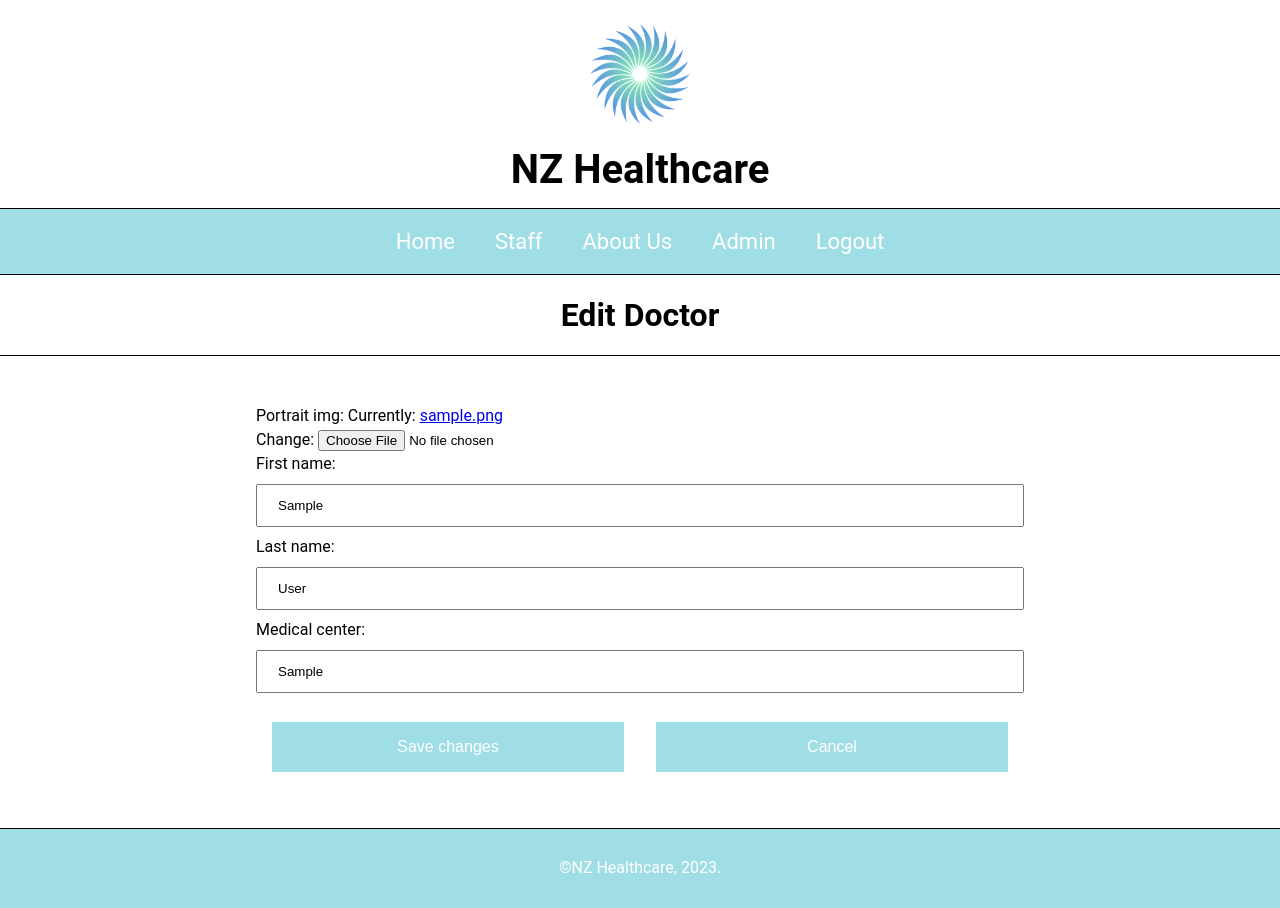
After one commit to Lunatic8273/Healthcare-App, a Django app: page /edit_doctor/ in a window 1280 px wide. The commit adds this page. Run offline with Django 4.2, Linux system fonts and the light colour scheme; a user stored in the database is signed in; tables that the repository leaves empty hold one stand-in row (values such as "Sample post").

Commit message:
Code Cleanup

```diff
--- a/nz_healthcare/urls.py
+++ b/nz_healthcare/urls.py
@@ -25,8 +25,7 @@ urlpatterns = [
     path('', include('referrals.urls')),
     path("accounts/", include("django.contrib.auth.urls")),
     path("", TemplateView.as_view(template_name="home.html"), name="home"),
-]
-
+] + static(settings.MEDIA_URL, document_root=settings.MEDIA_ROOT)
 #
 
 if settings.DEBUG:
--- a/referrals/forms.py
+++ b/referrals/forms.py
@@ -1,10 +1,15 @@
 from django import forms
-from .models import Person, Referral
+from .models import Person, Referral, Doctor
 
 class PersonForm(forms.ModelForm):
     class Meta:
         model = Person
         fields = ['first_name', 'last_name', 'phone_number', 'date_of_birth', 'GP']
+
+class DoctorAddPersonForm(forms.ModelForm):
+    class Meta:
+        model = Person
+        fields = ['first_name', 'last_name', 'phone_number', 'date_of_birth']
 
 class PatientAddReferralForm(forms.ModelForm):
     class Meta:
@@ -20,3 +25,8 @@ class GlobalReferralForm(forms.ModelForm):
     class Meta:
         model = Referral
         fields = ['person', 'referrer', 'referral_date', 'referral_reason', 'note', 'document']
+
+class DoctorForm(forms.ModelForm):
+    class Meta:
+        model = Doctor
+        fields = ['portrait_img', 'first_name', 'last_name', 'medical_center']
--- a/referrals/models.py
+++ b/referrals/models.py
@@ -6,6 +6,7 @@ class Doctor(models.Model):
     first_name = models.CharField(max_length=100)
     last_name = models.CharField(max_length=100)
     medical_center = models.CharField(max_length=100)
+    portrait_img = models.ImageField(null=True, upload_to ='uploads/')
 
     def __str__(self):
         return f'{self.first_name} {self.last_name}'
--- a/referrals/templates/header-base.html
+++ b/referrals/templates/header-base.html
@@ -1,24 +1,36 @@
 {% load static %}
+{% load has_group %}
+<head>
+
+</head>
 <header id="base-header">
 	<img src="{% static 'nz-healthcare-logo.png' %}" alt="NZ Healthcare Logo"  style="width: 100px;">
 	<h1>NZ Healthcare</h1>
 	<nav>
 		<ul>
-			{% if user.is_authenticated %}
+			{% if user.is_staff %}
 				<li><a href="{% url 'home' %}">Home</a></li>
+				<li><a href="{% url 'our_staff' %}">Staff</a></li>
+				<li><a href="{% url 'about_page' %}">About Us</a></li>
+				<li><a href="{% url 'admin:index' %}">Admin</a></li>
+				<li><a href="{% url 'logout' %}">Logout</a></li>
+			{% elif user|has_group:"Patients" %}
+				<li><a href="{% url 'home' %}">Home</a></li>
+				<li><a href="{% url 'our_staff' %}">Staff</a></li>
+				<li><a href="{% url 'about_page' %}">About Us</a></li>
+				<li><a href="{% url 'patient_profile' %}">Profile</a></li>
+				<li><a href="{% url 'logout' %}">Logout</a></li>
+			{% elif user|has_group:"Doctors" %}
 				<li><a href="{% url 'my_doctor_page' %}">{{user.first_name}} {{user.last_name}}</a></li>
 				<li><a href="{% url 'person_list' %}">Patient list</a></li>
 				<li><a href="{% url 'referral_list' %}">Referrals</a></li>
-				<li><a href="{% url 'admin:index' %}">Admin</a></li>
 				<li><a href="{% url 'logout' %}">Logout</a></li>
 			{% else %}
 				<li><a href="{% url 'home' %}">Home</a></li>
+				<li><a href="{% url 'our_staff' %}">Staff</a></li>
 				<li><a href="{% url 'about_page' %}">About Us</a></li>
-				<li><a href="{% url 'our_staff' %}">Staff</a></li>
-				<li><a href="{% url 'admin:index' %}">Admin</a></li>
 				<li><a href="{% url 'login' %}">Login</a></li>
 			{% endif %}
-
 		</ul>
 	</nav>
 </header>
--- a/referrals/templates/our_staff.html
+++ b/referrals/templates/our_staff.html
@@ -31,7 +31,7 @@
 							<h1>No Patients</h1>
 						{% endif %}
 						{% for doctor in doctors %}
-								<tr class="tr-highlight"; style="cursor: pointer;">
+							<tr class="tr-highlight"; onclick="window.location.href='{% url 'doctor_page' pk=doctor.pk %}'"; style="cursor: pointer;">
 								<td> {{ doctor.pk }}</td>
 								<td> {{ doctor.first_name }} {{ doctor.last_name }}</td>
 								<td> {{ doctor.medical_center }} </td>
--- /dev/null
+++ b/referrals/templates/referrals/doctor_edit.html
@@ -0,0 +1,34 @@
+{% load static %}
+<!DOCTYPE html>
+<html lang="en">
+<head>
+    <meta charset="UTF-8">
+    <meta name="viewport" content="width=device-width, initial-scale=1.0">
+    <title>Edit Referral - NZ Healthcare</title>
+	<link rel="stylesheet" href="{% static 'referrals/home.css' %}">
+	<link rel="icon" type="image/x-icon" href="{% static 'nz-healthcare-logo.png' %}">
+</head>
+<body>
+	<div class="page-container">
+		<div class="content-wrap">
+			{% include 'header-base.html' %}
+			<header>
+				<h1>Edit Doctor</h1>
+			</header>
+			<main>
+				<div class="list-div">
+					<form method="post" enctype="multipart/form-data">
+						{% csrf_token %}
+						{{ form.as_p }}
+						<div class="list-buttons">
+							<a><button type="submit">Save changes</button></a>
+							<a id="cancel-btn" href="{% url 'my_doctor_page' %}"><button type="button">Cancel</button></a>
+						</div>
+					</form>
+				</div>
+			</main>
+		</div>
+		{% include 'footer-base.html' %}
+	</div>
+</body>
+</html>
--- a/referrals/templates/referrals/home.html
+++ b/referrals/templates/referrals/home.html
@@ -26,11 +26,6 @@
 
 					{% if user.is_authenticated %}
 						<p>Welcome, {{ user.username }}!</p>
-					{% else %}
-						<p>
-							To use the system, you need to: <br>
-							<a href="{% url 'login_view' %}"><button style="margin-top:1em; padding:12px;">log in</button></a>
-						</p>
 					{% endif %}
 				</div>
 			</main>
--- a/referrals/templates/referrals/my_person_list.html
+++ b/referrals/templates/referrals/my_person_list.html
@@ -43,6 +43,9 @@
 								</tr>
 							{% endfor %}
 						</table>
+						<div class="list-buttons">
+							<a href="{% url 'doctor_add_person_new' %}"><button>Add a Patient</button></a>
+						</div>
 					{% else %}
 						<h3>Sorry {{user}}</h3>
 						<p>You are currently logged in as admin, only users who are doctors may access their patient lists.<p>
--- a/referrals/urls.py
+++ b/referrals/urls.py
@@ -1,31 +1,58 @@
 from . import views
 from django.urls import path, include
+from django.conf import settings
+from django.conf.urls.static import static
 
 urlpatterns = [
+    #Home
     path('', views.home, name='home'),
+    #About Page
+    path('about_page', views.about_page, name='about_page'),
+    #Staff Page
+    path('our_staff', views.our_staff, name='our_staff'),
+    #Login
+    path('login/', views.login_view, name='login_view'),
+    #Doctor Profile Page
+    path('my_page/', views.my_doctor_page, name='my_doctor_page'),
+    path('my_page/<int:pk>/', views.doctor_page, name='doctor_page'),
+    #Edit Doctor details as a the doctor
+    path('edit_doctor/', views.edit_doctor, name='edit_doctor'),
+    #Patient List
     path('patients/', views.person_list, name='person_list'),
+    #Doctors Patient List
     path('my_patients/', views.my_person_list, name='my_person_list'),
+    #Delete Patient
     path('patients/<int:pk>/', views.person_delete, name='person_delete'),
-    path('patients_detail/', views.person_detail, name='person_detail'),
+    #Patient Details
     path('patients_detail/<int:pk>/', views.person_detail, name='person_detail'),
+    #Patient Edit
     path('patients_edit/', views.person_edit, name='person_edit'),
     path('patients_edit/<int:pk>/', views.person_edit, name='person_edit'),
+    #Patient Cancel Form
     path('patients/', views.person_cancel, name='person_cancel'),
+    #Create new Patient
     path('patient_new/', views.person_new, name='person_new'),
     path('patient_new/<int:pk>/', views.person_new, name='person_new'),
+    #Create new Patient as Doctor
+    path('doctor_patient_new/', views.doctor_add_person_new, name='doctor_add_person_new'),
+    #Referral List
     path('referrals/', views.referral_list, name='referral_list'),
+    #Doctors Referral List
     path('my_referrals/', views.my_referral_list, name='my_referral_list'),
+    #Edit A referral
     path('referrals_edit/<int:person_id>/<int:referral_id>/', views.global_referral_edit, name='global_referral_edit'),
+    #Create a new Referral
     path('referrals_new/', views.doctor_referral_new, name='doctor_referral_new'),
     path('referrals_new/<int:person_id>/', views.patient_referral_new, name='patient_referral_new'),
     path('global_referral_new/', views.global_referral_new, name='global_referral_new'),
+    #Referral Details
     path('referrals_detail/', views.referral_detail, name='referral_detail'),
     path('referrals_detail/<int:referral_id>/', views.referral_detail, name='referral_detail'),
-    path('view_document/<int:referral_id>/', views.view_document, name='view_document'),
+    #Delete a Referral
     path('referrals/', views.referral_delete, name='referral_delete'),
     path('referrals/<int:person_id>/<int:referral_id>/', views.referral_delete, name='referral_delete'),
-    path('about_page', views.about_page, name='about_page'),
-    path('our_staff', views.our_staff, name='our_staff'),
-    path('login/', views.login_view, name='login_view'),
-    path('my_page/', views.my_doctor_page, name='my_doctor_page'),
-]
+    #View an Attached Document
+    path('view_document/<int:referral_id>/', views.view_document, name='view_document'),
+] + static(settings.MEDIA_URL, document_root=settings.MEDIA_ROOT)
+
+#path('patients_detail/', views.person_detail, name='person_detail'),
--- a/referrals/views.py
+++ b/referrals/views.py
@@ -1,10 +1,11 @@
 from django.shortcuts import render, get_object_or_404, redirect
 from .models import Person, Referral, Doctor
-from .forms import PersonForm, DoctorAddReferralForm, GlobalReferralForm, PatientAddReferralForm
+from .forms import PersonForm, DoctorAddReferralForm, GlobalReferralForm, PatientAddReferralForm, DoctorForm, DoctorAddPersonForm
 from django.contrib.auth.decorators import login_required
 from django.http import  HttpResponse
 import os
 
+#---------LOGIN---------
 @login_required
 def login_view(request):
     if request.method == 'POST':
@@ -23,6 +24,7 @@ def login_view(request):
             messages.error(request, 'Invalid username or password.')
     return render(request, 'referrals/home.html')
 
+#---------PAGES---------
 def home(request):
     return render(request, 'referrals/home.html')
 
@@ -33,6 +35,7 @@ def our_staff(request):
     doctors = Doctor.objects.all()
     return render(request, 'our_staff.html', {'doctors':doctors})
 
+#---------PERSON---------
 @login_required
 def person_cancel(request):
     return render(request, 'referrals/person_list.html')
@@ -82,17 +85,52 @@ def person_edit(request, pk):
         form = PersonForm(instance=person)
     return render(request, 'referrals/person_edit.html', {'form': form, 'person': person})
 
-
 @login_required
 def person_delete(request, pk):
     person = get_object_or_404(Person, pk=pk)
     person.delete()
     return redirect('person_list')
 
+#---------DOCTOR---------
+@login_required
+def doctor_add_person_new(request):
+    doctor = get_object_or_404(Doctor, user=request.user)
+    if request.method == "POST":
+        form = DoctorAddPersonForm(request.POST)
+        if form.is_valid():
+            person = form.save(commit=False)
+            person.user = request.user
+            person.GP = doctor
+            person.save()
+            return redirect('person_detail', pk=person.pk)
+    else:
+        form = DoctorAddPersonForm()
+    return render(request, 'referrals/person_new.html', {'form': form})
+
 @login_required
 def my_doctor_page(request):
-    return render(request, 'referrals/doctor_page.html')
+    doctor = get_object_or_404(Doctor, user=request.user)
+    return render(request, 'referrals/doctor_page.html',{'doctor': doctor})
 
+def doctor_page(request, pk):
+    doctor = get_object_or_404(Doctor, pk=pk)
+    return render(request, 'referrals/doctor_page.html',{'doctor': doctor})
+
+@login_required
+def edit_doctor(request):
+    doctor = get_object_or_404(Doctor, user=request.user)
+    if request.method == "POST":
+        form = DoctorForm(request.POST, request.FILES, instance=doctor)
+        if form.is_valid():
+            doctor = form.save(commit=False)
+            doctor.user = request.user
+            doctor.save()
+            return redirect('my_doctor_page')
+    else:
+        form = DoctorForm(instance=doctor)
+    return render(request, 'referrals/doctor_edit.html', {'form': form, 'doctor':doctor})
+
+#---------REFERRAL---------
 @login_required
 def referral_list(request):
     referrals = Referral.objects.all()
@@ -166,39 +204,6 @@ def global_referral_new(request):
         form = GlobalReferralForm()
     return render(request, 'referrals/referral_new.html', {'form': form})
 
-
-
-"""
-@login_required
-def patient_referral_edit(request, person_id, referral_id):
-    referral = get_object_or_404(Referral, id=referral_id, person__id=person_id)
-    if request.method == "POST":
-        form = PatientAddReferralForm(request.POST, request.FILES, instance=referral)
-        if form.is_valid():
-            referral = form.save(commit=False)
-            referral.person = referral.person
-            referral.save()
-            return redirect('referral_detail', referral_id=referral.pk)
-    else:
-        form = PatientAddReferralForm(instance=referral)
-    return render(request, 'referrals/referral_edit.html', {'form': form, 'person': referral.person, 'referral':referral})
-
-
-@login_required
-def doctor_referral_edit(request, person_id, referral_id):
-    referral = get_object_or_404(Referral, id=referral_id, person__id=person_id)
-    if request.method == "POST":
-        form = DoctorAddReferralForm(request.POST, request.FILES, instance=referral)
-        if form.is_valid():
-            referral = form.save(commit=False)
-            referral.person = referral.person
-            referral.save()
-            return redirect('referral_detail', referral_id=referral.pk)
-    else:
-        form = DoctorAddReferralForm(instance=referral)
-    return render(request, 'referrals/referral_edit.html', {'form': form, 'person': referral.person, 'referral':referral})
-
-"""
 @login_required
 def global_referral_edit(request, person_id, referral_id):
     referral = get_object_or_404(Referral, id=referral_id, person__id=person_id)
@@ -211,7 +216,7 @@ def global_referral_edit(request, person_id, referral_id):
             return redirect('referral_detail', referral_id=referral.pk)
     else:
         form = GlobalReferralForm(instance=referral)
-    return render(request, 'referrals/referral_edit.html', {'form': form, 'person': referral.person, 'referral':referral})
+    return render(request, 'referrals/referral_edit.html', {'form': form, 'person':referral.person, 'referral':referral})
 
 @login_required
 def referral_delete(request, person_id, referral_id):
```
Also changed, not shown: referrals/templates/about.html (+2 -12 lines), referrals/templates/referrals/doctor_page.html (+13 -5 lines), referrals/templatetags/has_group.py (added, +12 -0 lines), media/uploads/Dr_Ruby.jpg (added), media/uploads/Warren_peters.jpg (added), referrals/migrations/0003_doctor_portrait_img.py (added), referrals/templatetags/__init__.py (added). Lines whose indentation alone changed are shown as unchanged.
